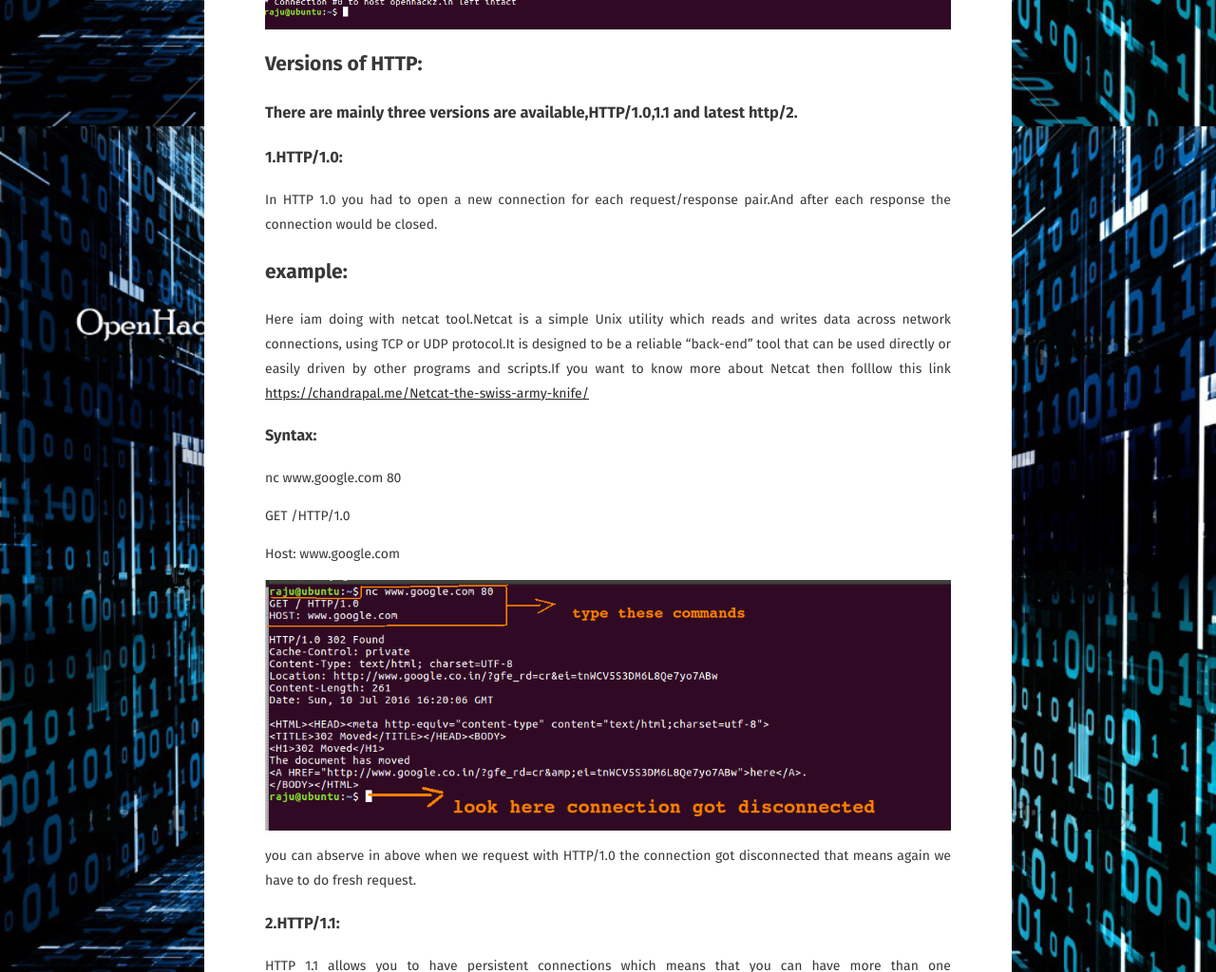
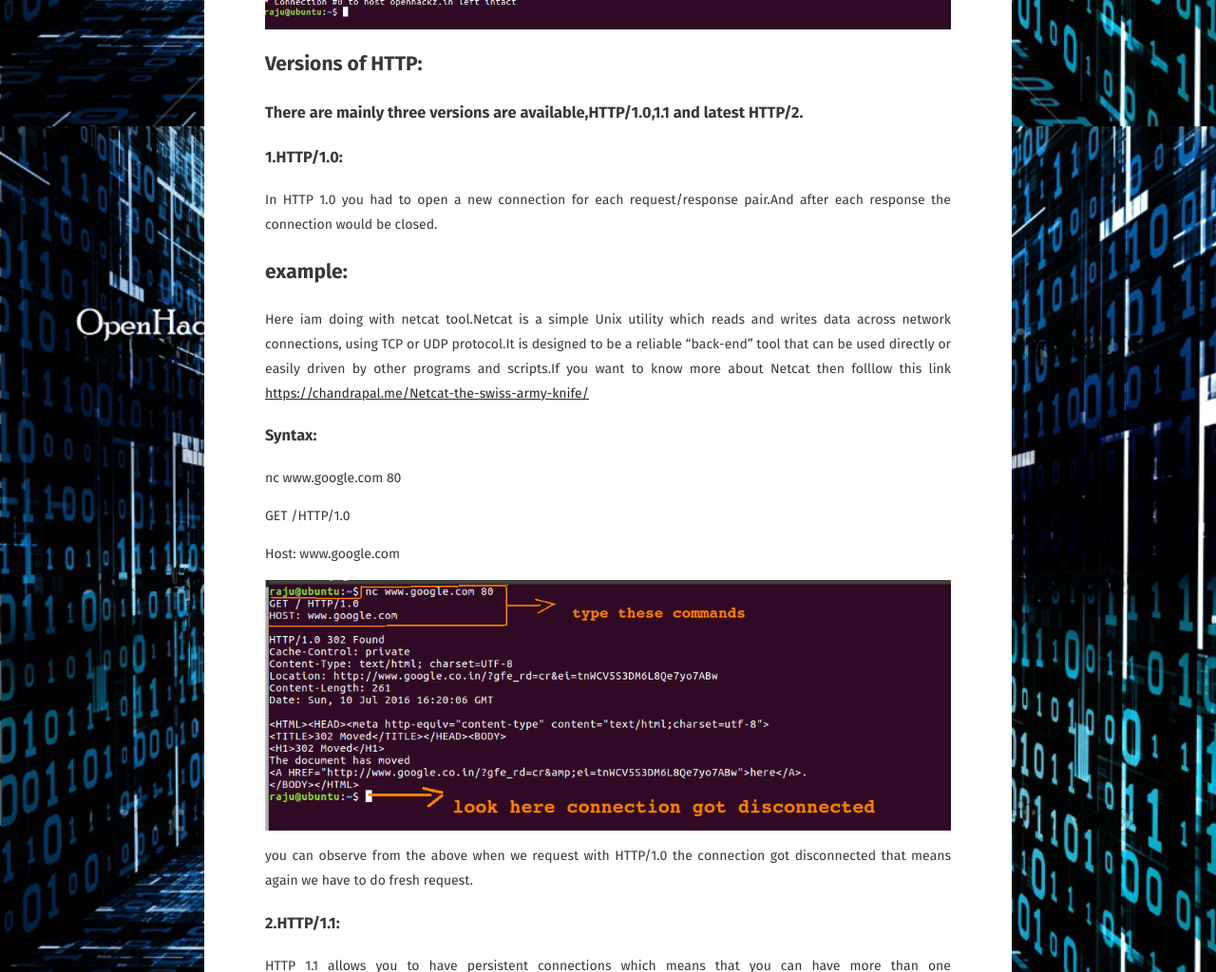
Before and after one commit to raju0x/raju0x.github.io, a Jekyll site: the page built from _posts/2016-07-06-http-basics-part1.md, in a window 1280 px wide and 1400 px high, scrolled down 4516 px. Shown: the part 151-1175 px from the top of the window at 95% size. Built offline with Jekyll 4.4.1, drawn with Linux system fonts in a browser that asks for light colours; some web fonts are replaced; comment, search, counter and statistics services are not loaded; some of the changed text lies outside the part shown.

Commit message:
Update 2016-07-06-http-basics-part1.md

```diff
--- a/_posts/2016-07-06-http-basics-part1.md
+++ b/_posts/2016-07-06-http-basics-part1.md
@@ -105,7 +105,7 @@
 
 ## Versions of HTTP:
 
-### There are mainly three versions are available,HTTP/1.0,1.1 and latest http/2.
+### There are mainly three versions are available,HTTP/1.0,1.1 and latest HTTP/2.
 
 ### 1.HTTP/1.0:
 In HTTP 1.0 you had to open a new connection for each request/response pair.And after each response the connection would be closed.
@@ -123,7 +123,7 @@
 
 ![p2.png]({{site.baseurl}}/assets/img/p2.png)
 
-you can abserve in above when we request with HTTP/1.0 the connection got disconnected that means again we have to do fresh request.
+you can observe from the above when we request with HTTP/1.0 the connection got disconnected that means again we have to do fresh request.
 
 ### 2.HTTP/1.1:
 HTTP 1.1 allows you to have persistent connections which means that you can have more than one request/response on the same HTTP connection.Find below eaxample for HTTP/1.1.
@@ -145,3 +145,5 @@
 
 ### HTTPS:
 Short for Hypertext Transfer Protocol Secure,HTTPS is a protocol which uses HTTP on a connection encrypted by transport-layer security.HTTPS is used to protect transmitted data from eavesdropping. It is the default protocol for conducting financial transactions on the web,and can protect a website's users from censorship by a government or an ISP.HTTPS uses port 443 to transfer its information.
+
+### This is not complete info about HTTP,you can find more about like HTTP methods,HTTP request headers,HTTP response headers,cockies in the next post.
```
